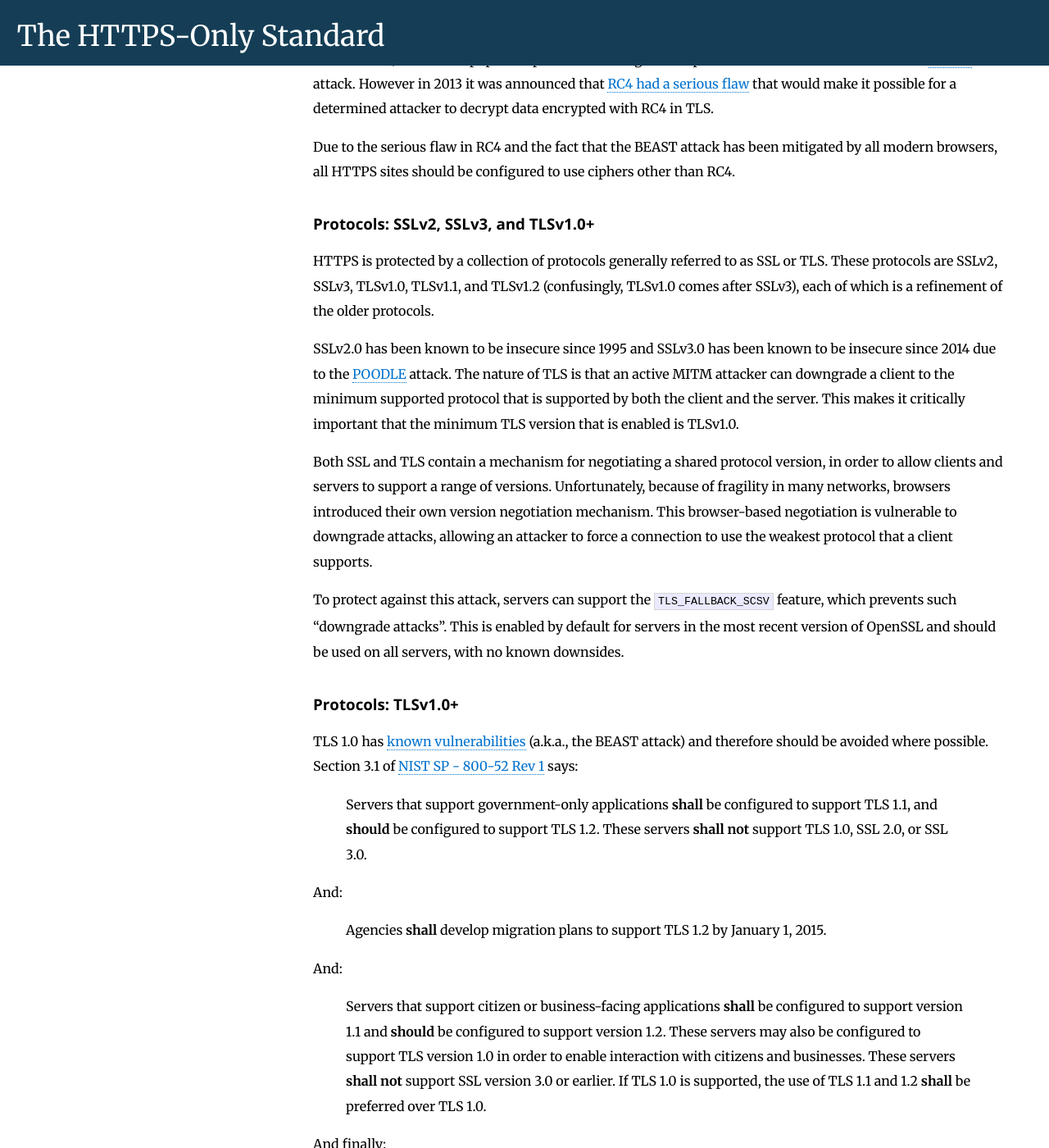
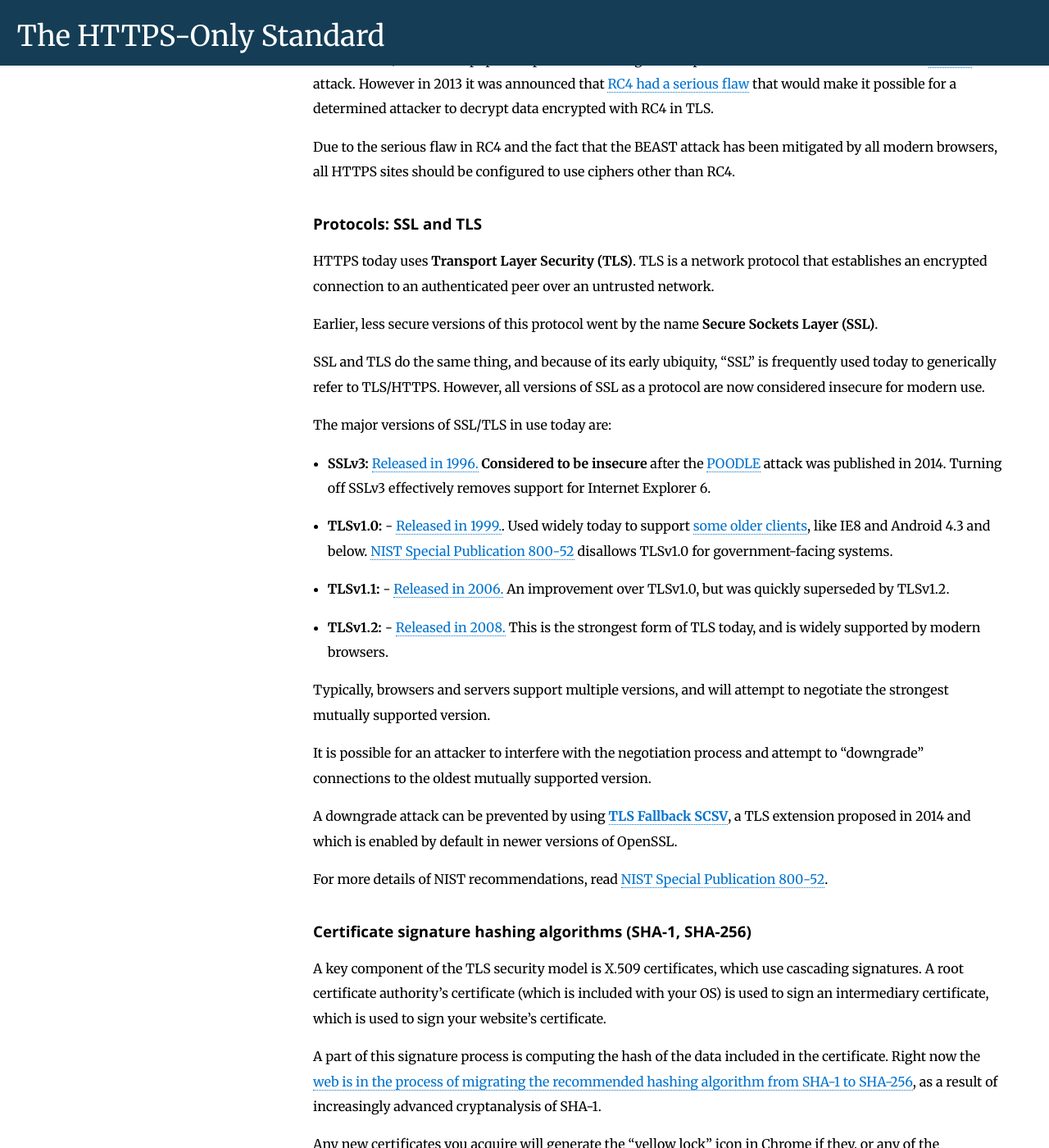
Before and after one commit to GSA/https, a Jekyll site: the page built from pages/technical.md, in a window 1280 px wide and 1400 px high, scrolled down 736 px. Shown: the whole window at 82% size. Built offline with Jekyll 4.4.1, drawn with Linux system fonts in a browser that asks for light colours; Markdown is read by kramdown in place of the engine named in the settings; some of the changed text lies outside the part shown.

Commit message:
update the protocols section to break out each version separately

```diff
--- a/pages/technical.md
+++ b/pages/technical.md
@@ -4,6 +4,7 @@ title: Technical Concepts
 permalink: /technical-concepts/
 description: "More relevant technical concepts relating to HTTPS."
 ---
+
 
 ### Forward Secrecy
 
@@ -21,41 +22,28 @@ There are a number of ciphers available to a TLS connection, and one of those is
 Due to the serious flaw in RC4 and the fact that the BEAST attack has been mitigated by all modern browsers, all HTTPS sites should be configured to use ciphers other than RC4.
 
 
-### Protocols: SSLv2, SSLv3, and TLSv1.0+
+### Protocols: SSL and TLS
 
-HTTPS is protected by a collection of protocols generally referred to as SSL or TLS. These protocols are SSLv2, SSLv3, TLSv1.0, TLSv1.1, and TLSv1.2 (confusingly, TLSv1.0 comes after SSLv3), each of which is a refinement of the older protocols.
+HTTPS today uses **Transport Layer Security (TLS)**. TLS is a network protocol that establishes an encrypted connection to an authenticated peer over an untrusted network.
 
-SSLv2.0 has been known to be insecure since 1995 and SSLv3.0 has been known to be insecure since 2014 due to the [POODLE](https://www.openssl.org/~bodo/ssl-poodle.pdf) attack. The nature of TLS is that an active MITM attacker can downgrade a client to the minimum supported protocol that is supported by both the client and the server. This makes it critically important that the minimum TLS version that is enabled is TLSv1.0.
+Earlier, less secure versions of this protocol went by the name **Secure Sockets Layer (SSL)**.
 
-Both SSL and TLS contain a mechanism for negotiating a shared protocol version, in order to allow clients and servers to support a range of versions. Unfortunately, because of fragility in many networks, browsers introduced their own version negotiation mechanism. This browser-based negotiation is vulnerable to downgrade attacks, allowing an attacker to force a connection to use the weakest protocol that a client supports.
+SSL and TLS do the same thing, and because of its early ubiquity, "SSL" is frequently used today to generically refer to TLS/HTTPS. However, all versions of SSL as a protocol are now considered insecure for modern use.
 
-To protect against this attack, servers can support the `TLS_FALLBACK_SCSV` feature, which prevents such "downgrade attacks". This is enabled by default for servers in the most recent version of OpenSSL and should be used on all servers, with no known downsides.
+The major versions of SSL/TLS in use today are:
 
+* **SSLv3:** [Released in 1996.](https://tools.ietf.org/html/rfc6101) **Considered to be insecure** after the [POODLE](https://www.openssl.org/~bodo/ssl-poodle.pdf) attack was published in 2014. Turning off SSLv3 effectively removes support for Internet Explorer 6.
+* **TLSv1.0:** - [Released in 1999.](https://tools.ietf.org/html/rfc2246). Used widely today to support [some older clients](https://www.ssllabs.com/ssltest/clients.html), like IE8 and Android 4.3 and below. [NIST Special Publication 800-52](http://nvlpubs.nist.gov/nistpubs/SpecialPublications/NIST.SP.800-52r1.pdf) disallows TLSv1.0 for government-facing systems.
+* **TLSv1.1:** - [Released in 2006.](https://tools.ietf.org/html/rfc4346) An improvement over TLSv1.0, but was quickly superseded by TLSv1.2.
+* **TLSv1.2:** - [Released in 2008.](https://tools.ietf.org/html/rfc5246) This is the strongest form of TLS today, and is widely supported by modern browsers.
 
-### Protocols: TLSv1.0+
+Typically, browsers and servers support multiple versions, and will attempt to negotiate the strongest mutually supported version.
 
-TLS 1.0 has [known vulnerabilities](http://www.nist.gov/itl/csd/tls-043014.cfm) (a.k.a., the BEAST attack) and therefore should be avoided where possible.  Section 3.1 of [NIST SP - 800-52 Rev 1](http://www.nist.gov/manuscript-publication-search.cfm?pub_id=915295) says:
+It is possible for an attacker to interfere with the negotiation process and attempt to "downgrade" connections to the oldest mutually supported version.
 
-> Servers that support government-only applications __shall__ be configured to support TLS 1.1, and __should__ be configured to support TLS 1.2.  These servers __shall not__ support TLS 1.0, SSL 2.0, or SSL 3.0.
+A downgrade attack can be prevented by using **[TLS Fallback SCSV](https://tools.ietf.org/html/rfc7507)**, a TLS extension proposed in 2014 and which is enabled by default in newer versions of OpenSSL.
 
-And:
-
-> Agencies __shall__ develop migration plans to support TLS 1.2 by January 1, 2015.
-
-And:
-
-> Servers that support citizen or business-facing applications __shall__ be configured to support version 1.1 and __should__ be configured to support version 1.2.  These servers may also be configured to support TLS version 1.0 in order to enable interaction with citizens and businesses.  These servers __shall not__ support SSL version 3.0 or earlier.  If TLS 1.0 is supported, the use of TLS 1.1 and 1.2 __shall__ be preferred over TLS 1.0.
-
-And finally:
-
-> Some server implementations are known to implement version negotiation incorrectly.  For example, there are TLS 1.0 servers that terminate the connection when the client offers a version newer than TLS 1.0.  Servers that incorrectly implement TLS version negotiation __shall not__ be used.
-
-Section 3.9 of this document has a summary of the server recommendations to be followed by all government agencies.
-
-Regarding mitigations for the BEAST attack, the page "[Mitigating the BEAST attack on TLS](https://community.qualys.com/blogs/securitylabs/2011/10/17/mitigating-the-beast-attack-on-tls)" says (among other things):
-
-> The only fully safe choice at the moment is the AES-GCM suites supported only in TLS 1.2
-
+For more details of NIST recommendations, read [NIST Special Publication 800-52](http://nvlpubs.nist.gov/nistpubs/SpecialPublications/NIST.SP.800-52r1.pdf).
 
 ### Certificate signature hashing algorithms (SHA-1, SHA-256)
 
```
Also changed, not shown: Gemfile.lock.
